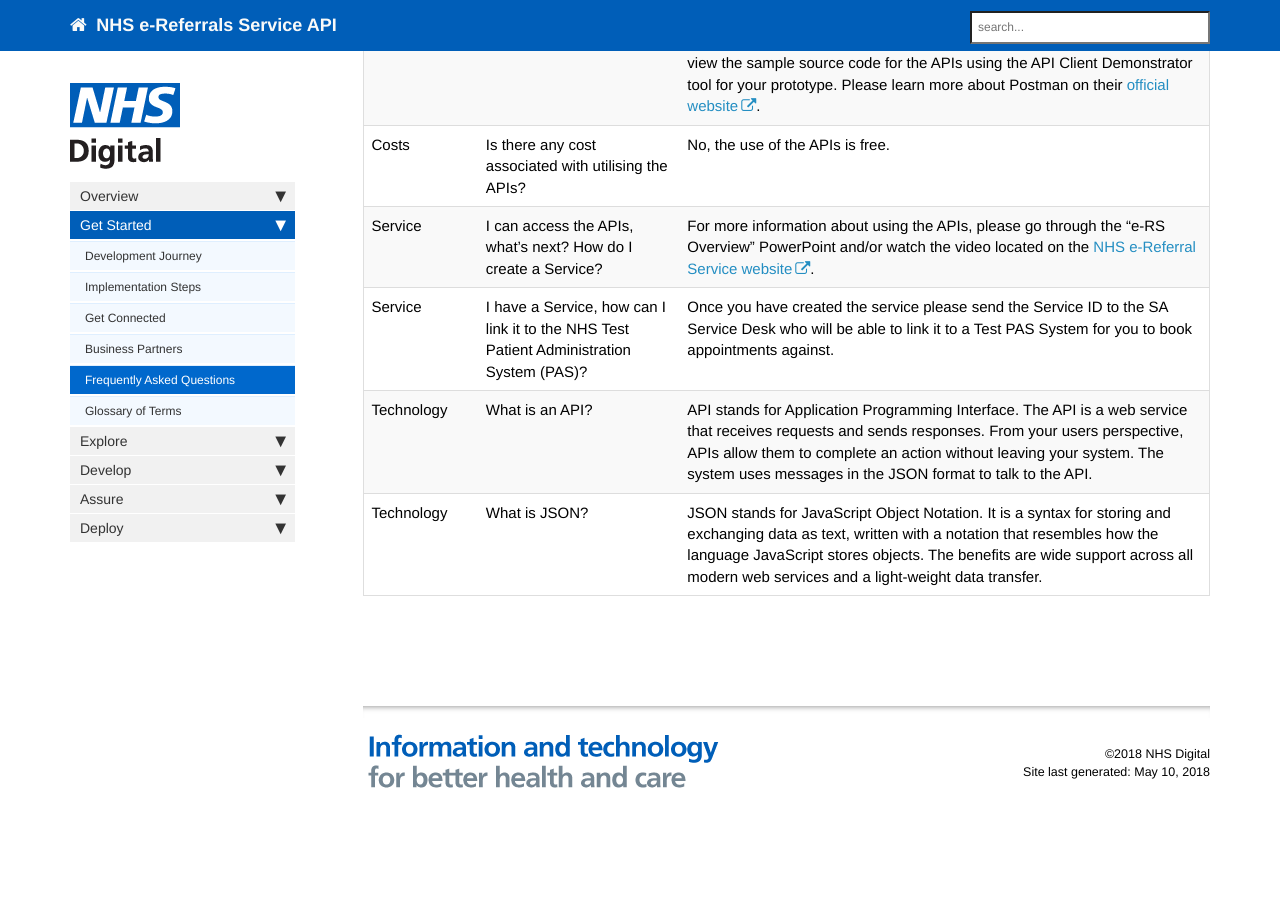
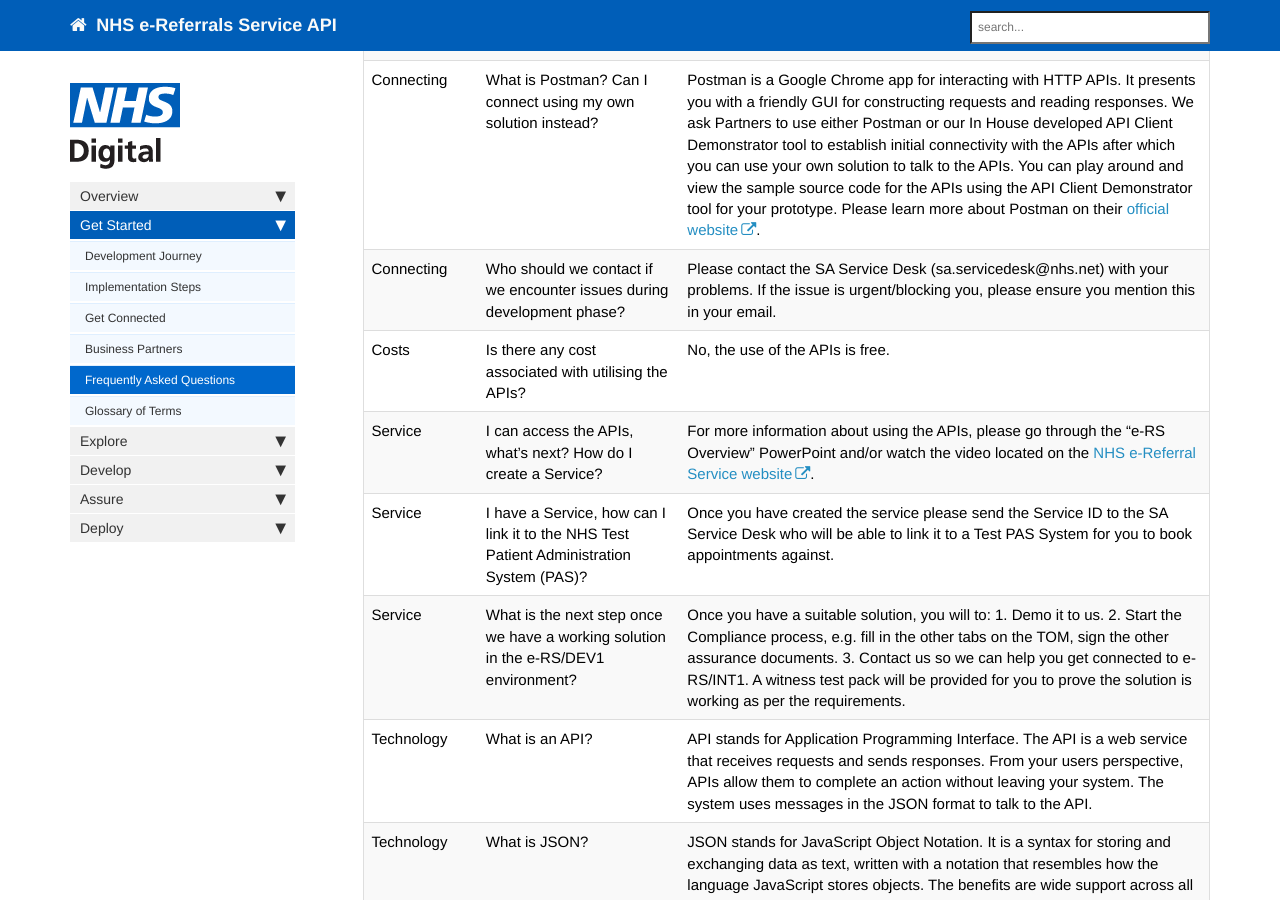
Before and after one commit to wurble369/websitetest, a Jekyll site: the page built from pages/getstarted/getstarted_faq.md, in a window 1280 px wide and 900 px high, scrolled down 1800 px. Built offline with Jekyll 4.4.1, drawn with Linux system fonts in a browser that asks for light colours; nearby versions of some CDN libraries; comment, search, counter and statistics services are not loaded; before the commit the page ends 2650 px from its top, so only the background shows below that; some of the changed text lies outside the part shown.

Commit message:
Added new FAQs as per Sami's recommendations.

```diff
--- a/pages/getstarted/getstarted_faq.md
+++ b/pages/getstarted/getstarted_faq.md
@@ -17,7 +17,8 @@ summary: "A set of common questions and answers regarding the e-RS APIs"
 | Overview | I have a question that is not listed here, who can I ask? | Please contact the NHS e-Referral Service API Integration Team directly. |
 | e-Referral | What does the NHS e-Referral Service do? | Please find more information about what functionality NHS e-Referral Service provides [here](https://digital.nhs.uk/e-Referral-Service). |
 | e-Referral | How do I contact the Solutions Assurance (SA) Service Desk? | Please visit the [Assurance Support website](http://www.assurancesupport.digital.nhs.uk/). |
-| Assurance | What is the API assurance approach? What do I need to fill in to get assurance of my solution? | You will need to complete the following documents: TOM, Connection Agreement, End User Policy, and Data Sharing. When you are ready to start this process, please contact the Integration Team and an Implementation Manager will be assigned to you to support you through this process. |
+| Assurance | What is the API assurance approach? What do I need to fill in to get assurance of my solution? How can we achieve compliance for our system? | You will need to complete the following documents: TOM, Connection Agreement, End User Policy, and Data Sharing. When you are ready to start this process, please contact the Integration Team and an Implementation Manager will be assigned to you to support you through this process. |
+| Assurance | What is a TOM? | This is the Target Operating Model which is a light-weight framework used for you to self-assure your own system confirming it meets the requirements and passes compliance. |
 | Authentication | In order to use the APIs do I need to be logged on with the smartcard at all times or does it just require the smartcard UUID to authenticate the user? | The user will need to be logged on with the smartcard at all times to use the APIs. However we are having discussions to look into unattended or system-to-system calls and will be able to provide more information later. |
 | Connecting | Can I access the APIs from outside the UK? | Current infrastructure access does not allow overseas companies as it is currently predicated on N3/HSCN network connectivity, Information Governance Statement of Compliance (IGSoC), the use of smartcards and having clinical sponsorship in place. This may change through the next year when we look to transition our infrastructure over to the cloud, but this is in its initial planning stage and no timescales have been communicated yet. |
 | Connecting | How can I get started/access the APIs? - I don't have any e-RS/DEV1 smart cards | You will need to request smartcards from the SA service desk. Please find details [here](getstarted_get_connected.html). |
@@ -26,8 +27,10 @@ summary: "A set of common questions and answers regarding the e-RS APIs"
 | Connecting | I already have an e-RS/DEV1 smartcard, do I need another one to access the APIs? | If you have already got a smartcard for the e-RS/DEV1 environment, please provide SA Service Desk (sa.servicedesk@nhs.net) the UUID of the smartcard so that they can assign specific roles to it and also provide a test pack for you to access the the NHS e-Referral Service APIs. |
 | Connecting | Can I use my e-RS/LIVE smartcards with the e-RS/DEV1 environment? | No, you will need new smartcards as a smartcard can only be linked to a single environment (DEV, INT, DEP, TRAIN and LIVE). |
 | Connecting | What is Postman? Can I connect using my own solution instead? | Postman is a Google Chrome app for interacting with HTTP APIs. It presents you with a friendly GUI for constructing requests and reading responses. We ask Partners to use either Postman or our In House developed API Client Demonstrator tool to establish initial connectivity with the APIs after which you can use your own solution to talk to the APIs. You can play around and view the sample source code for the APIs using the API Client Demonstrator tool for your prototype. Please learn more about Postman on their [official website](https://www.getpostman.com). |
+| Connecting | Who should we contact if we encounter issues during development phase? | Please contact the SA Service Desk (sa.servicedesk@nhs.net) with your problems. If the issue is urgent/blocking you, please ensure you mention this in your email.  |
 | Costs | Is there any cost associated with utilising the APIs? | No, the use of the APIs is free. |
 | Service | I can access the APIs, what's next? How do I create a Service? | For more information about using the APIs, please go through the "e-RS Overview" PowerPoint and/or watch the video located on the [NHS e-Referral Service website](https://digital.nhs.uk/services/nhs-e-referral-service/). |
 | Service | I have a Service, how can I link it to the NHS Test Patient Administration System (PAS)? | Once you have created the service please send the Service ID to the SA Service Desk who will be able to link it to a Test PAS System for you to book appointments against. |
+| Service | What is the next step once we have a working solution in the e-RS/DEV1 environment? | Once you have a suitable solution, you will to: 1. Demo it to us. 2. Start the Compliance process, e.g. fill in the other tabs on the TOM, sign the other assurance documents. 3. Contact us so we can help you get connected to e-RS/INT1. A witness test pack will be provided for you to prove the solution is working as per the requirements.  |
 | Technology | What is an API? | API stands for Application Programming Interface. The API is a web service that receives requests and sends responses. From your users perspective, APIs allow them to complete an action without leaving your system. The system uses messages in the JSON format to talk to the API. |
 | Technology | What is JSON? | JSON stands for JavaScript Object Notation. It is a syntax for storing and exchanging data as text, written with a notation that resembles how the language JavaScript stores objects. The benefits are wide support across all modern web services and a light-weight data transfer. |
```
